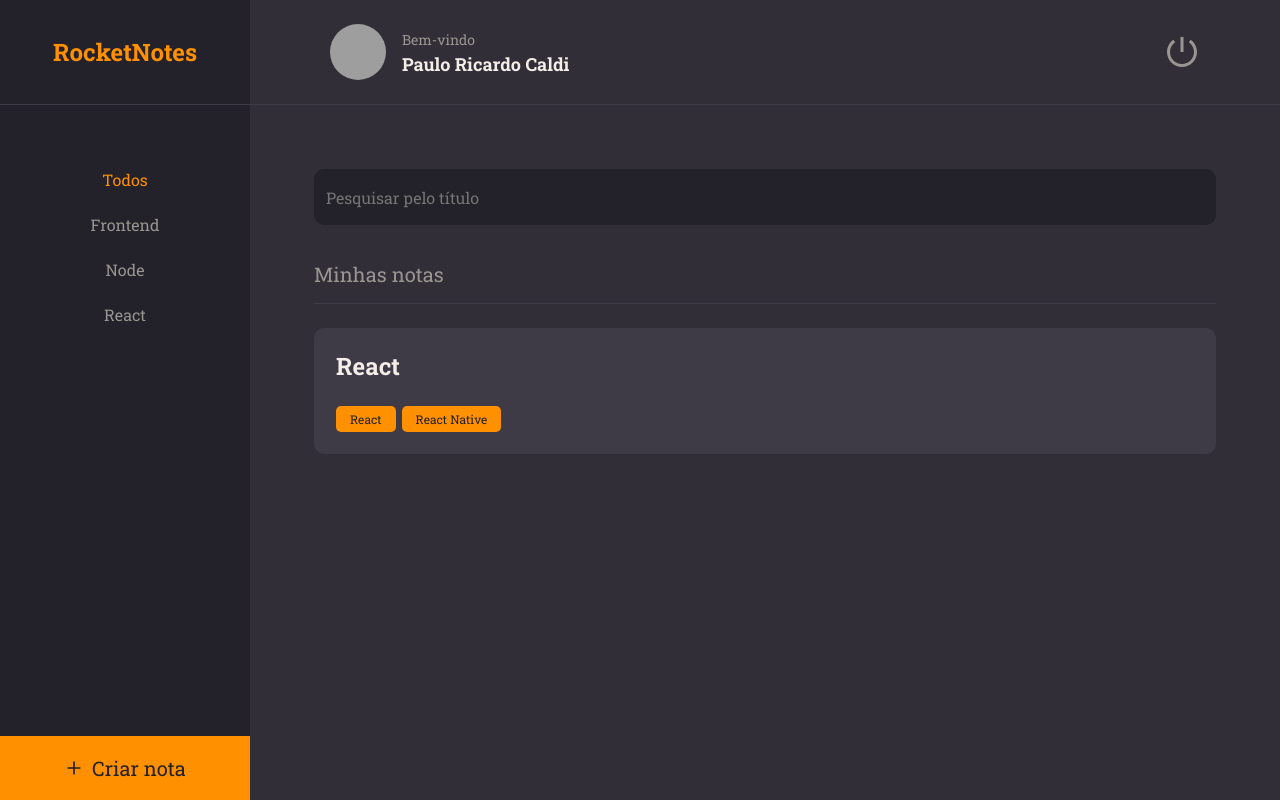
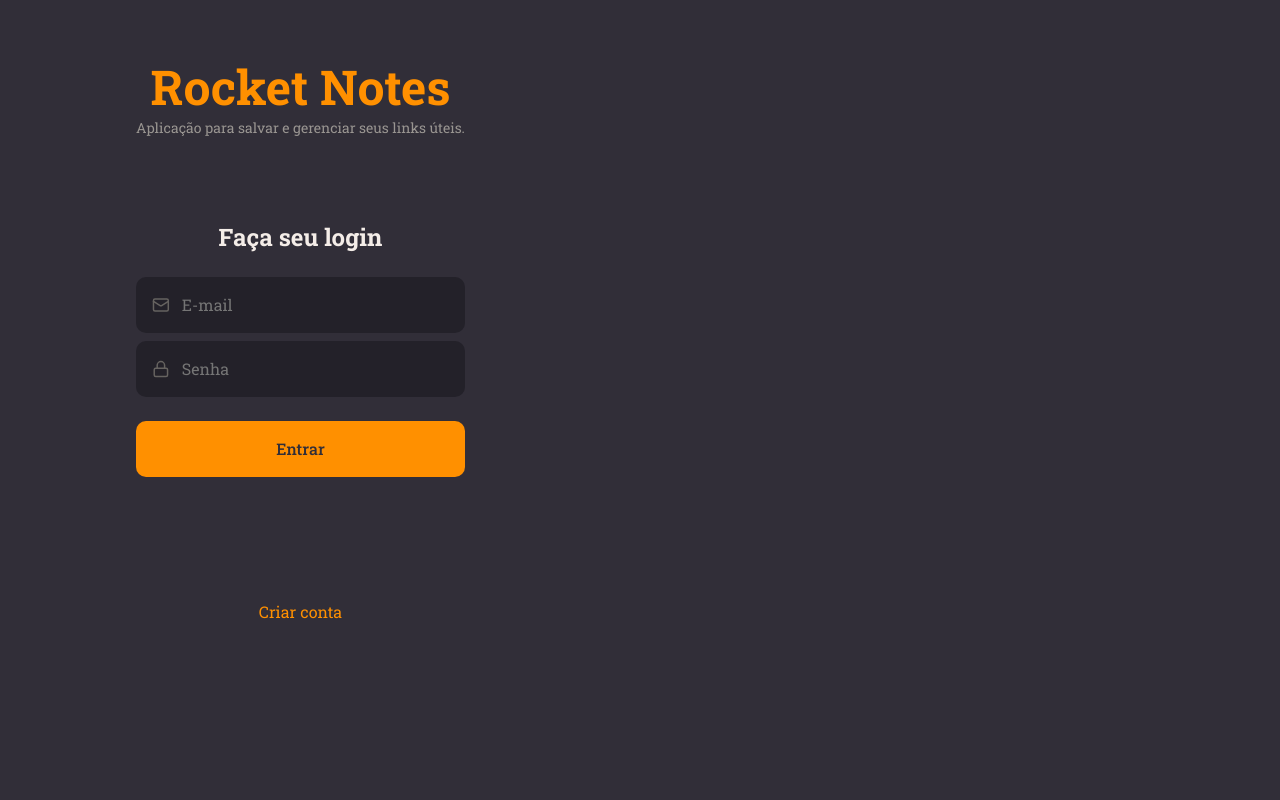
Before and after one commit to pcaldi/rocketNotes, a React (Vite) app: page / in a window 1280 px wide. Built offline with nearby package versions, Linux system fonts and the light colour scheme; grey boxes are pictures that could not be loaded.

Commit message:
Criando a page de SingIn

```diff
--- a/src/main.jsx
+++ b/src/main.jsx
@@ -6,13 +6,13 @@
 import theme from './styles/theme'
 import GlobalStyles from './styles/global'
 
-import { Home } from './pages/Home'
+import { SignIn } from './pages/SignIn'
 
 ReactDOM.createRoot(document.getElementById('root')).render(
   <React.StrictMode>
     <ThemeProvider theme={theme}>
       <GlobalStyles />
-      <Home />
+      <SignIn />
     </ThemeProvider>
   </React.StrictMode>
 )
--- /dev/null
+++ b/src/pages/SignIn/index.jsx
@@ -0,0 +1,38 @@
+import { Container, Form } from "./styles";
+
+import { LuMail, LuLock } from "react-icons/lu";
+
+import { Input } from "../../components/Input"
+import { Button } from "../../components/Button"
+import { ButtonText } from "../../components/ButtonText"
+
+export function SignIn() {
+  return (
+    <Container>
+      <Form>
+        <h1>Rocket Notes</h1>
+        <p>Aplicação para salvar e gerenciar seus links úteis.</p>
+
+        <h2>Faça seu login</h2>
+
+        <Input
+          placeholder="E-mail"
+          icon={LuMail}
+          type="text"
+        />
+
+        <Input
+          placeholder="Senha"
+          type="password"
+          icon={LuLock}
+        />
+
+        <Button title="Entrar" />
+
+        <ButtonText title="Criar conta" isactive />
+      </Form>
+
+
+    </Container>
+  )
+}
--- /dev/null
+++ b/src/pages/SignIn/styles.js
@@ -0,0 +1,43 @@
+import styled from 'styled-components';
+
+export const Container = styled.div`
+  height: 100vh;
+
+  display: flex;
+  align-items: stretch;
+`;
+
+export const Form = styled.form`
+  padding: 0 136px;
+
+  display: flex;
+  flex-direction: column;
+  justify-content: center;
+  align-items: center;
+
+  text-align: center;
+
+  > h1 {
+    font-size: 48px;
+    color: ${({ theme }) => theme.COLORS.ORANGE};
+
+  }
+
+  > p {
+    font-size: 14px;
+    color: ${({ theme }) => theme.COLORS.GRAY_100};
+  }
+
+  > h2 {
+    font-size: 24px;
+
+    margin-top: 84px;
+    margin-bottom: 24px;
+  }
+
+  > button {
+    margin-bottom: 124px;
+  }
+
+
+`;
```
